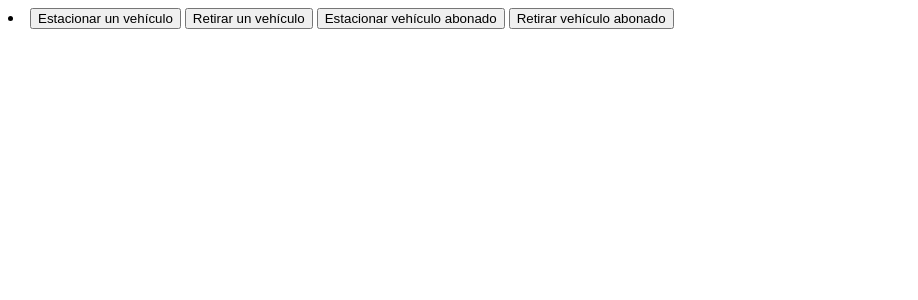
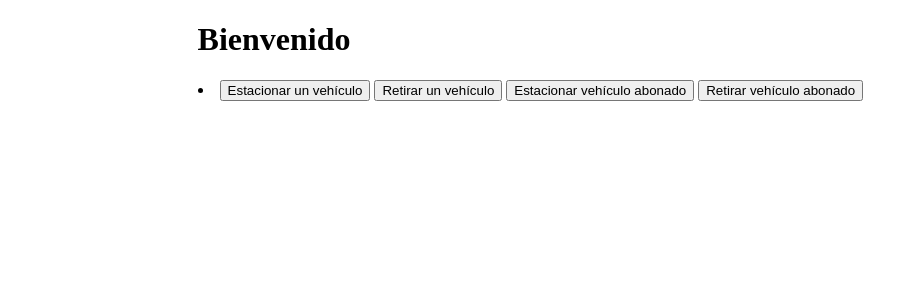
Before and after one commit to alvarofmk/parking-django, a Django app: page /parking in a window 1280 px wide. Shown: the top 300 px of the page, without its empty margins (0-918 px from the left). Run offline with Django 4.2, Linux system fonts and the light colour scheme.

Commit message:
Cambiadas cuestiones formato

```diff
--- a/parkingapp/templates/user/menu.html
+++ b/parkingapp/templates/user/menu.html
@@ -9,6 +9,8 @@
     <link rel="stylesheet" href="{% static '/styles.css' %}">
 </head>
 <body>
+    <div class="container">
+        <h1>Bienvenido</h1>
         <li>
             <button onclick="window.location.href='/parking/aparcar';">
                 Estacionar un vehículo
@@ -23,5 +25,6 @@
                 Retirar vehículo abonado
             </button>
         </li>
+    </div>
 </body>
 </html>
```
Lines whose indentation alone changed are shown as unchanged.
